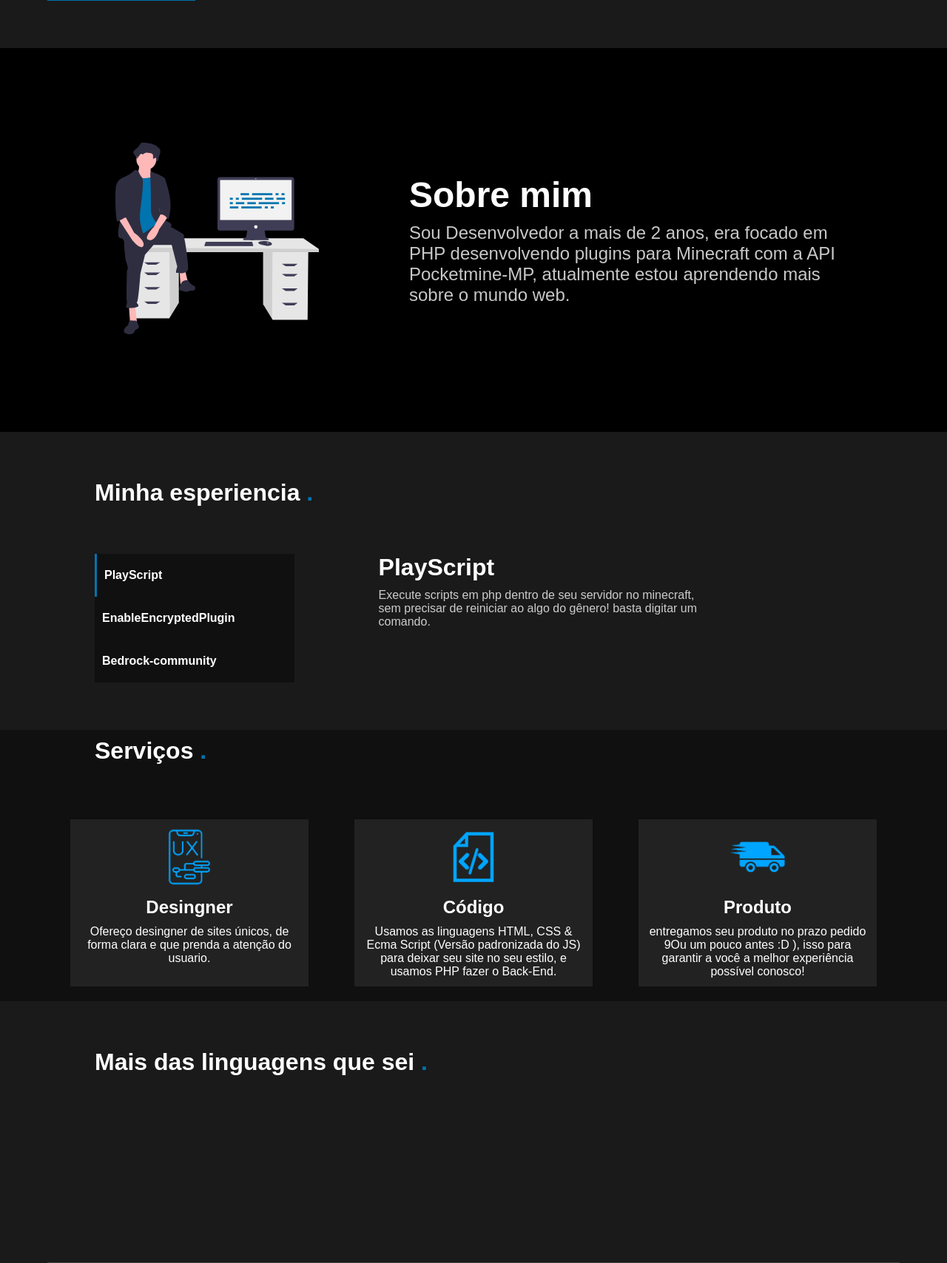
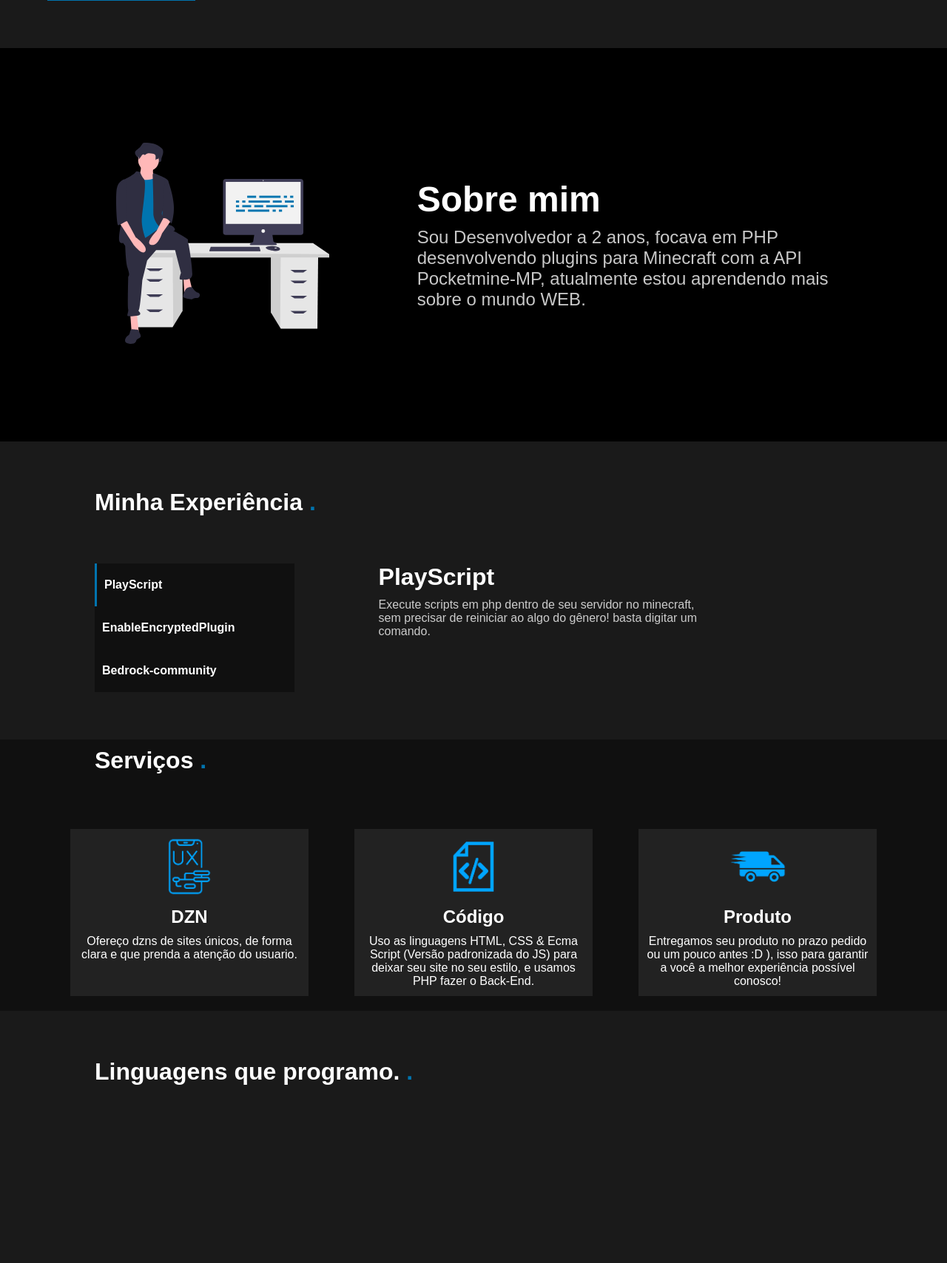
Before and after one commit to oKauaDev/kauadev.xyz, a PHP site: page / in a window 1280 px wide. Shown: the part 451-2159 px from the top of the page at 74% size. Run offline with PHP 8.4, Linux system fonts and the light colour scheme.

Commit message:
Fix All Errors

```diff
--- a/css/index.css
+++ b/css/index.css
@@ -425,12 +425,22 @@ footer {
     display: none;
     position: fixed;
     z-index: 1000;
-    height: 300px;
+    animation: animationModal 1s;
+}
+
+@keyframes animationModal {
+    0% {
+        top: -100px;
+    }
+
+    100% {
+        top: 80px;
+    }
 }
 
 #base-modal #modalcontatos {
     width: 40%;
-    border: 2px solid rgb(33, 33, 33);
+    border: 2px solid var(--blue-cian);
     border-radius: 20px;
     display: block;
     text-align: center;
@@ -462,3 +472,10 @@ footer {
 #base-modal #modalcontatos a:hover {
     border: 1px solid var(--blue-cian);
 }
+
+@media (max-width: 650px) {
+    #base-modal #modalcontatos a {
+        width: 50%;
+        padding: 7% 25%;
+    }
+}
--- a/index.html
+++ b/index.html
@@ -22,7 +22,7 @@
         <div>
             <label for="" id="menu-mobile"></label>
             <ul id="navbar">
-                <li><a onclick="closeNavbar()" href="">Inicio</a></li>
+                <li><a onclick="closeNavbar()" href="#">Inicio</a></li>
                 <li><a onclick="closeNavbar()" href="#quemsou">Sobre</a></li>
                 <li><a onclick="closeNavbar()" href="#esperiencia">Experiência</a></li>
                 <li class="modalopenbutton" onclick="openModal()"><a class="modalopenbutton" onclick="openModal()">Contato</a></li>
@@ -41,10 +41,10 @@
             </div>
             <div>
                 <h1 animation="top">Sobre mim</h1>
-                <p animation="bottom" id="sobremim-text">Sou Desenvolvedor a mais de 2 anos, era focado em PHP desenvolvendo plugins para Minecraft com a API Pocketmine-MP, atualmente estou aprendendo mais sobre o mundo web.</p>
+                <p animation="bottom" id="sobremim-text">Sou Desenvolvedor a 2 anos, focava em PHP desenvolvendo plugins para Minecraft com a API Pocketmine-MP, atualmente estou aprendendo mais sobre o mundo WEB.</p>
             </div>
         </div>
-        <h1 class="title-modern-class">Minha esperiencia</h1>
+        <h1 class="title-modern-class">Minha Experiência</h1>
         <div id="esperiencia">
             <div id="projetos" animation="left">
                 <ul>
@@ -69,24 +69,24 @@
             <div id="servicos-list">
                 <div class="index-servicos" animation="top">
                     <img src="imgs/UI_UX.png">
-                    <h2>Desingner</h2>
-                    <p>Ofereço desingner de sites únicos, de forma clara e que prenda a atenção do usuario.</p>
+                    <h2>DZN</h2>
+                    <p>Ofereço dzns de sites únicos, de forma clara e que prenda a atenção do usuario.</p>
                 </div>
 
                 <div class="index-servicos" animation="bottom">
                     <img src="imgs/code.png">
                     <h2>Código</h2>
-                    <p>Usamos as linguagens HTML, CSS & Ecma Script (Versão padronizada do JS) para deixar seu site no seu estilo, e usamos PHP fazer o Back-End.</p>
+                    <p>Uso as linguagens HTML, CSS & Ecma Script (Versão padronizada do JS) para deixar seu site no seu estilo, e usamos PHP fazer o Back-End.</p>
                 </div>
 
                 <div class="index-servicos" animation="top">
                     <img src="imgs/entrega.png">
                     <h2>Produto</h2>
-                    <p>entregamos seu produto no prazo pedido 9Ou um pouco antes :D ), isso para garantir a você a melhor experiência possível conosco!</p>
+                    <p>Entregamos seu produto no prazo pedido ou um pouco antes :D ), isso para garantir a você a melhor experiência possível conosco!</p>
                 </div>
             </div>
         </div>
-        <h1 class="title-modern-class">Mais das linguagens que sei</h1>
+        <h1 class="title-modern-class">Linguagens que programo.</h1>
         <div id="linguagens-trabalhadas" animation="top">
             <div id="demonstracao">
                 <p id="description-linguage" style="color: rgb(200, 200, 200);">*Clique ou passe o mouse por cima para ver.</p>
--- a/js/main.js
+++ b/js/main.js
@@ -129,7 +129,6 @@ function openModal() {
     closeNavbar();
     modal.setAttribute("visible", "true");
     modal.style.display = "block";
-    modal.style.top = ((window.innerHeight / 2) - 150) + "px";
 }
 
 window.addEventListener('click', event => {
--- a/js/navbar.js
+++ b/js/navbar.js
@@ -4,6 +4,7 @@ const menu = document.querySelector("ul#navbar");
 const header = document.querySelector("header");
 
 navbar.addEventListener('click', event => {
+    if (window.innerWidth < 650) {
         if (menu.style.height == "0px" || menu.style.height == "") {
             menu.style.height = "100vh";
             menu.style.visibility = "visible";
@@ -13,22 +14,27 @@ navbar.addEventListener('click', event => {
             menu.style.visibility = "hidden";
             header.classList.remove("activet");
         }
+    }
 });
 /**
  * Fechar menu quando clicar fora dele
  */
 window.addEventListener('click', event => {
+    if (window.innerWidth < 650) {
         if (event.target == menu) {
             if (menu.style.height != "0px") {
                 closeNavbar();
             }
         }
+    }
 });
 
 function closeNavbar() {
+    if (window.innerWidth < 650) {
         if (menu.style.height != "0px") {
             menu.style.height = "0";
             menu.style.visibility = "hidden";
             header.classList.remove("activet");
         }
     }
+}
```
Lines whose indentation alone changed are shown as unchanged.
